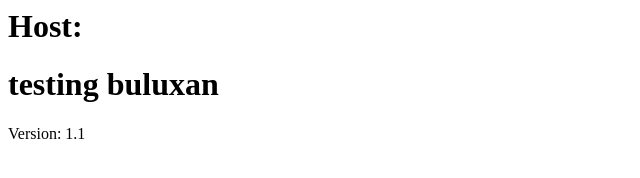
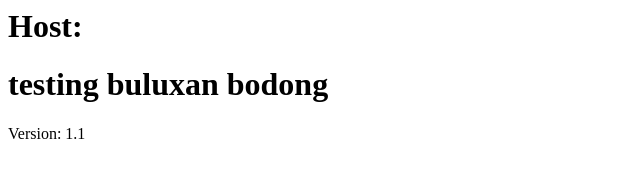
Before and after one commit to lookman-af/nginx, a plain HTML site: page index.html in a window 1280 px wide. Shown: the whole page, without its empty margins (0-640 px from the left). Drawn offline with Linux system fonts and the light colour scheme.

```diff
--- a/index.html
+++ b/index.html
@@ -1,7 +1,7 @@
 <html>
 <body>
         <h1>Host: <!--#echo var="HOSTNAME" --></h1>
-         <h1> testing  buluxan </h1>
+         <h1> testing  buluxan bodong</h1>
         Version: 1.1
 </body>
 </html>
```
